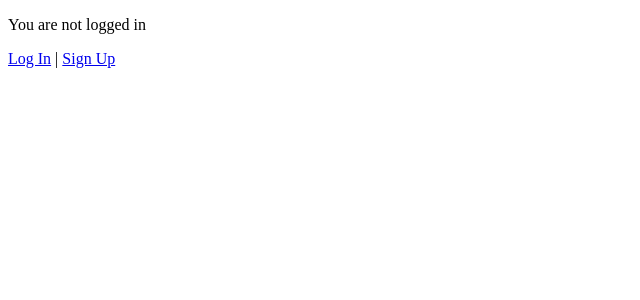
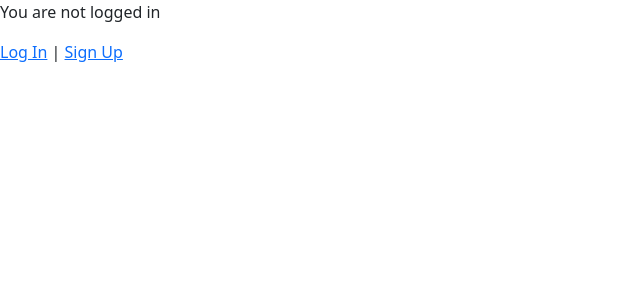
Before and after one commit to ahmed-h-morgan/Django_for_beginners, a Django app: page / in a window 1280 px wide. Shown: the top 300 px of the page, without its empty margins (0-640 px from the left). Run offline with Django 5.2, Linux system fonts and the light colour scheme.

Commit message:
add bootstrab (CDN - method) to the base HTML page

```diff
--- a/news/templates/base.html
+++ b/news/templates/base.html
@@ -1,11 +1,19 @@
 <!-- templates/base.html-->
  <!DOCTYPE html>
- <html>
+    <!-- HTML5 doctype this is a must to be able to use Bootstrap smoothly without errors -->
+
+ <html lang="en">
     <head>
         <meta charset="utf-8">
         <title>
             {% block title %}Newspaper App{% endblock title %}
         </title>
+
+        <!-- Add Bootstrap -->
+        <meta name="viewport" content="width=device-width, initial-scale=1, shrink-to-fit=no">
+        <!-- Bootstrap CSS -->
+        <link href="https://cdn.jsdelivr.net/npm/bootstrap@5.1.3/dist/css/bootstrap.min.css" rel="stylesheet" integrity="sha384-1BmE4kWBq78iYhFldvKuhfTAU6auU8tT94WrHftjDbrCEXSU1oBoqyl2QvZ6jIW3" crossorigin="anonymous">
+
     </head>
     <body>
         <main>
@@ -13,5 +21,18 @@
 
             {% endblock content %}
         </main>
+
+        <!-- Bootstrap JavaScript Bundle-->
+
+        <!-- Option 1: Bootstrap Bundle with Popper -->
+        <script src="https://cdn.jsdelivr.net/npm/bootstrap@5.1.3/dist/js/bootstrap.bundle.min.js" integrity="sha384-ka7Sk0Gln4gmtz2MlQnikT1wXgYsOg+OMhuP+IlRH9sENBO0LRn5q+8nbTov4+1p" crossorigin="anonymous"></script>
+
+        <!-- Option 2: Separate Popper and Bootstrap JS -->
+        <!--
+        <script src="https://cdn.jsdelivr.net/npm/@popperjs/core@2.10.2/dist/umd/popper.min.js" integrity="sha384-7+zCNj/IqJ95wo16oMtfsKbZ9ccEh31eOz1HGyDuCQ6wgnyJNSYdrPa03rtR1zdB" crossorigin="anonymous"></script>
+        <script src="https://cdn.jsdelivr.net/npm/bootstrap@5.1.3/dist/js/bootstrap.min.js" integrity="sha384-QJHtvGhmr9XOIpI6YVutG+2QOK9T+ZnN4kzFN1RtK3zEFEIsxhlmWl5/YESvpZ13" crossorigin="anonymous"></script>
+        -->
+
+
     </body>
 </html>
```
